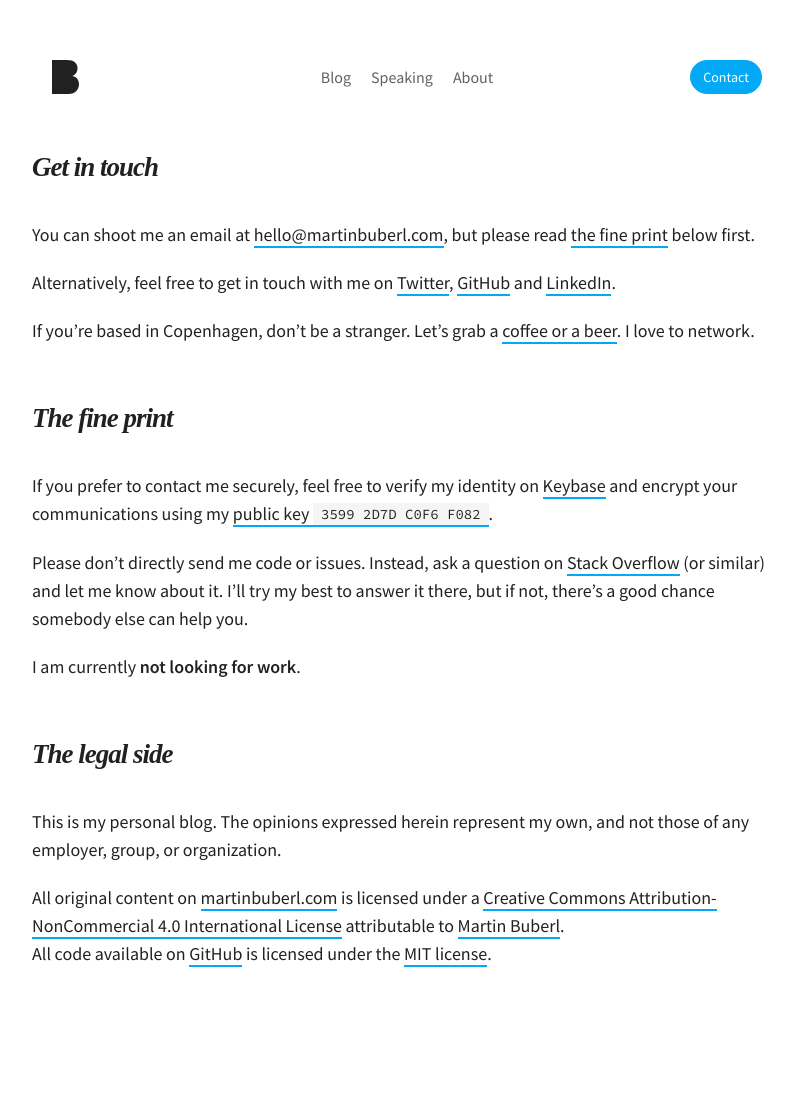
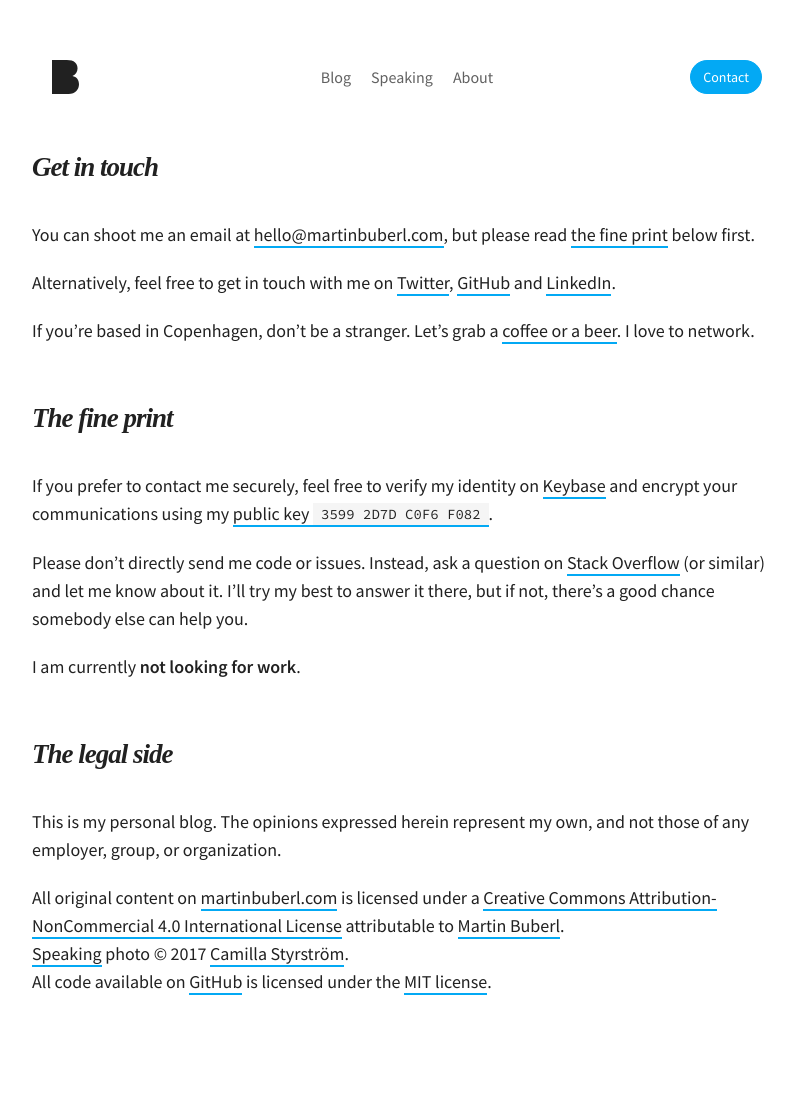
Before and after one commit to martinbuberl/martinbuberl.github.io, a Jekyll site: the page built from contact.md, in a window 1280 px wide. Shown: the whole page, without its empty margins (233-1028 px from the left). Built offline with Jekyll 4.4.1, drawn with Linux system fonts in a browser that asks for light colours; nearby versions of some CDN libraries; some web fonts are replaced; before the commit the page ends 1068 px from its top, so only the background shows below that.

Commit message:
Added attribution/copyright

```diff
--- a/contact.md
+++ b/contact.md
@@ -27,4 +27,5 @@ I am currently **not looking for work**.
 This is my personal blog. The opinions expressed herein represent my own, and not those of any employer, group, or organization.
 
 All original content on <a rel="cc:attributionURL" href="https://martinbuberl.com">martinbuberl.com</a> is licensed under a <a target="_blank" rel="license" href="http://creativecommons.org/licenses/by-nc/4.0/">Creative Commons Attribution-NonCommercial 4.0 International License</a> attributable to <a rel="cc:attributionName" href="https://martinbuberl.com">Martin Buberl</a>.<br/>
+[Speaking](/speaking) photo &copy; 2017 <a target="_blank" href="http://camsty.se/">Camilla Styrstr&ouml;m</a>.<br/>
 All code available on <a target="_blank" href="https://github.com/martinbuberl/martinbuberl.com">GitHub</a> is licensed under the <a target="_blank" rel="license" href="https://opensource.org/licenses/MIT">MIT license</a>.
```
